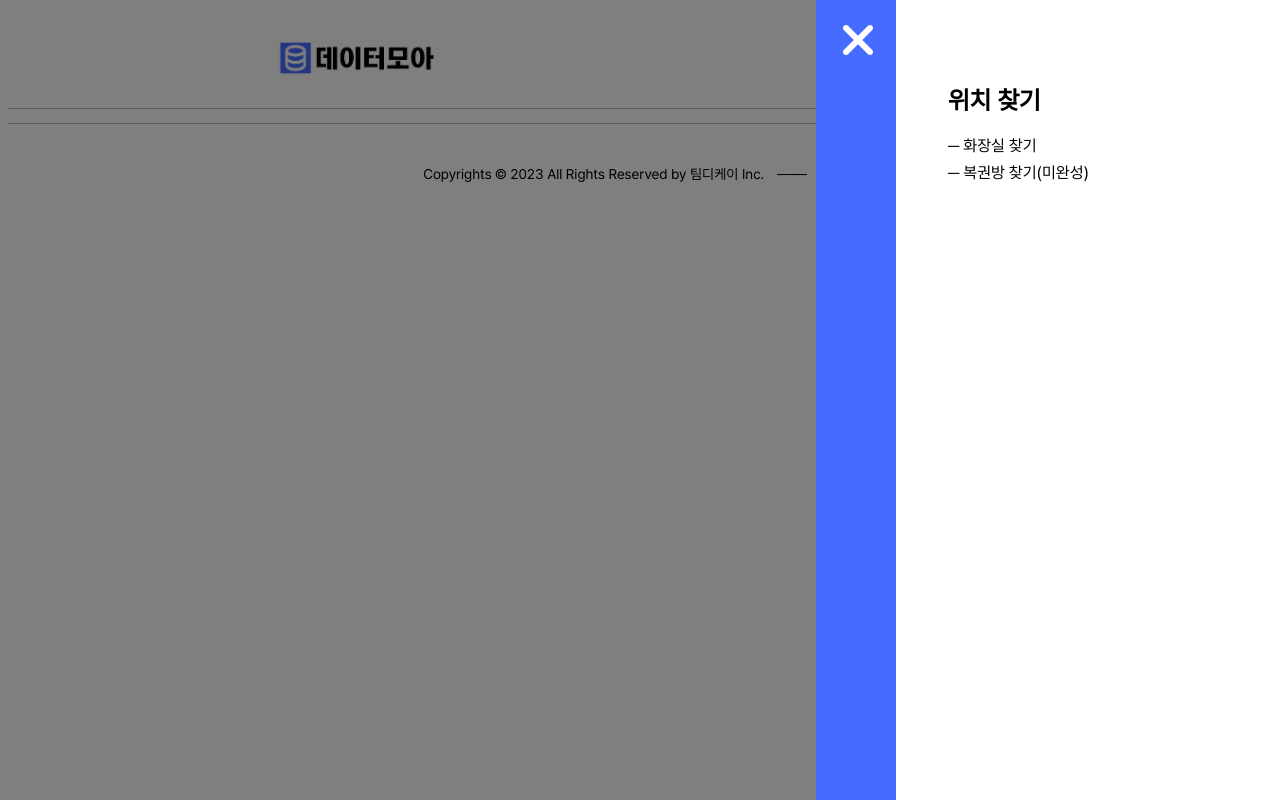
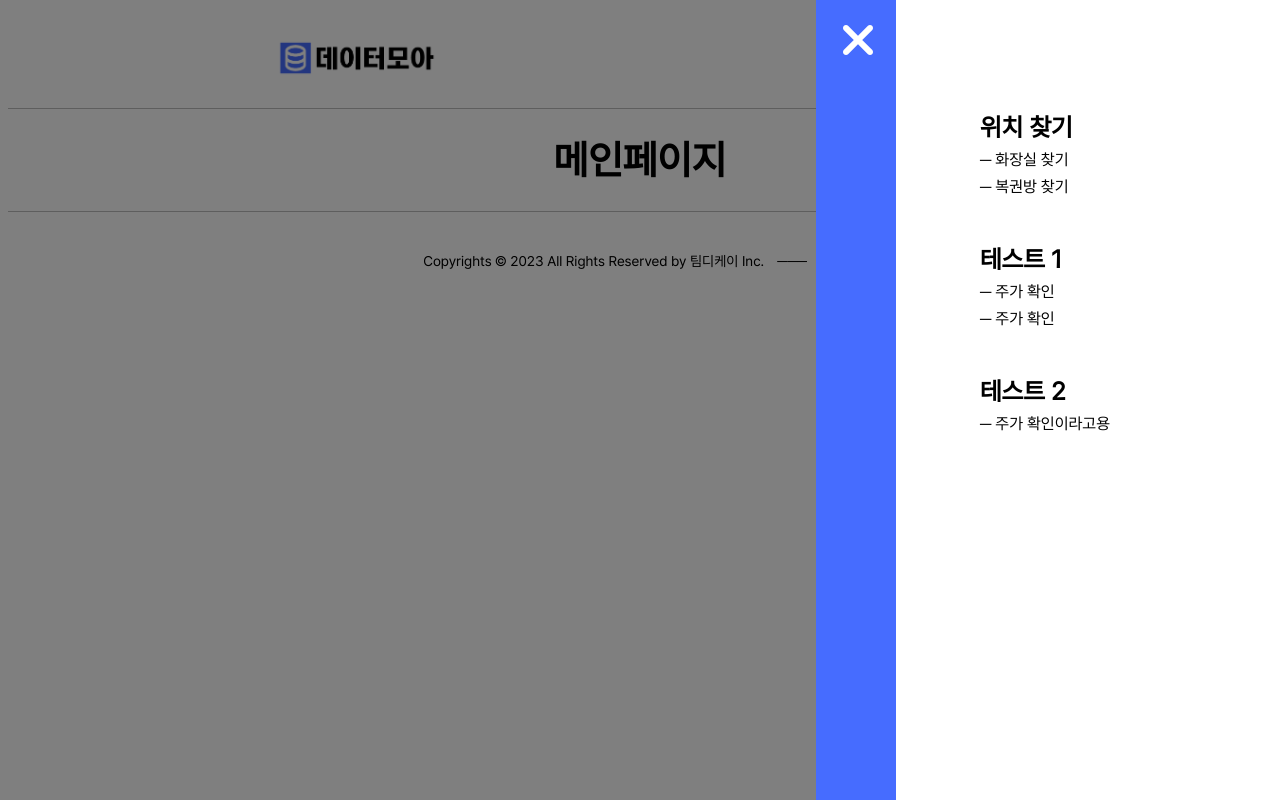
Before and after one commit to dev-meryoung/datamoa-fe, a React (Create React App) app: page / in a window 1280 px wide. Both pictures are taken after a click on the icon 989 px from the left and 58 px from the top of the page. Built offline with nearby package versions, Linux system fonts and the light colour scheme; the HTML template or start-up script is replaced by a standard one.

Commit message:
데이터모아 메인 페이지(문의 모달 및 axious 통신) 구현 2
진행중

```diff
--- a/src/components/common/VocModal.js
+++ b/src/components/common/VocModal.js
@@ -1,8 +1,5 @@
 import { useEffect, useState } from 'react';
 import styled, { keyframes } from 'styled-components';
-import axios from 'axios';
-
-import { API } from '../../config';
 
 const VocModal = (props) => {
   // 현재 접속한 url의 경로명 확인
--- a/src/components/layout/Layout.js
+++ b/src/components/layout/Layout.js
@@ -1,16 +1,23 @@
 import styled from 'styled-components';
+import { cloneElement } from 'react';
 import MainHeader from '../main/MainHeader';
 import MainFooter from '../main/MainFooter';
 
-const Layout = ({ children }) => {
+const Layout = (props) => {
   // 현재 접속한 url의 경로명 확인
   const nowPathname = window.location.pathname;
   console.log(nowPathname);
 
+  const { children, data } = props;
+
   return (
     <Wrapper>
-      {nowPathname === '/' ? <MainHeader /> : ''}
-      {children}
+      {nowPathname === '/' ? (
+        <MainHeader sideBarMenuData={props.sideBarMenuData} />
+      ) : (
+        ''
+      )}
+      {cloneElement(children, data)}
       {nowPathname === '/' ? <MainFooter /> : ''}
     </Wrapper>
   );
--- a/src/components/main/MainHeader.js
+++ b/src/components/main/MainHeader.js
@@ -8,7 +8,7 @@ import useEscKeyClose from '../../utils/useEscKeyClose';
 
 import MainSideBar from './MainSideBar';
 
-const Header = () => {
+const Header = (props) => {
   // 사이드바 버튼의 클릭을 감지하기 위한 State 값
   const [sideBarClicked, setSideBarClicked] = useState(false);
 
@@ -33,7 +33,11 @@ const Header = () => {
             onClick={sideBarClickedHandler}
           />
         </SideBtnWrapper>
-        <MainSideBar clicked={sideBarClicked} fx={sideBarClickedHandler} />
+        <MainSideBar
+          clicked={sideBarClicked}
+          fx={sideBarClickedHandler}
+          sideBarMenuData={props.sideBarMenuData}
+        />
       </>
     </Wrapper>
   );
--- a/src/components/main/MainSideBar.js
+++ b/src/components/main/MainSideBar.js
@@ -5,6 +5,42 @@ import styled, { keyframes } from 'styled-components';
 const SideBar = (props) => {
   const sideBarClicked = props.clicked;
   const sideBarClickedHandler = props.fx;
+
+  // 사이드바 메뉴를 구성하기 위한 데이터
+  const sideBarMenuData = props.sideBarMenuData;
+
+  // 사이드바 메뉴를 렌더링하기 위한 함수
+  const sideBarMenuListRender = () => {
+    // 사이드바 메뉴의 페이지 타이틀 값을 렌더링하는 함수
+    const sideBarMenuTitle = (data) => {
+      // 타이틀 값을 담기 위한 빈 배열 생성
+      const sideBarMenuTitle = [];
+
+      // for문을 이용해 pageTitle의 개수만큼 반복해 렌더링 후 빈 배열에 추가
+      for (let i = 0; i < data.pageTitle.length; i++) {
+        sideBarMenuTitle.push(
+          <SideBarMenuTitle>
+            ─ <Link to={data.pageUrl[i]}>{data.pageTitle[i]}</Link>
+          </SideBarMenuTitle>
+        );
+      }
+
+      // 타이틀 값이 담긴 배열을 리턴
+      return sideBarMenuTitle;
+    };
+
+    // 최종 사이드바 메뉴 리스트를 렌더링해 리턴
+    const sideBarMenuList = sideBarMenuData.map((data) => {
+      return (
+        <>
+          <SideBarMenuCategory>{data.categoryTitle}</SideBarMenuCategory>
+          {sideBarMenuTitle(data)}
+        </>
+      );
+    });
+
+    return sideBarMenuList;
+  };
 
   // 사이드바를 닫기 위한 State 값
   const [closeSideBar, setCloseSideBar] = useState('none');
@@ -29,25 +65,17 @@ const SideBar = (props) => {
   return (
     <>
       <SideBarBackground onClick={closeSideBarHandler} display={closeSideBar} />
-      <SideMenu display={closeSideBar}>
-        <SideBtnWrapper>
+      <SideBarMenu display={closeSideBar}>
+        <SideBarBtnWrapper>
           <SideXBtn
             className="fa-solid fa-xmark fa-3x"
             onClick={closeSideBarHandler}
           />
-        </SideBtnWrapper>
-        <SideMenuList>
-          <ul>
-            <SideMenuCategory>위치 찾기</SideMenuCategory>
-            <SideMenuTitle>
-              ─ <Link to="/toilet">화장실 찾기</Link>
-            </SideMenuTitle>
-            <SideMenuTitle>
-              ─ <Link to="/">복권방 찾기(미완성)</Link>
-            </SideMenuTitle>
-          </ul>
-        </SideMenuList>
-      </SideMenu>
+        </SideBarBtnWrapper>
+        <SideBarMenuWrapper>
+          <SideBarMenuList>{sideBarMenuListRender()}</SideBarMenuList>
+        </SideBarMenuWrapper>
+      </SideBarMenu>
     </>
   );
 };
@@ -73,7 +101,7 @@ const SideBarBackground = styled.div`
   animation: ${animation} 500ms ease;
 `;
 
-const SideMenu = styled.div`
+const SideBarMenu = styled.div`
   display: ${(props) => props.display || 'flex'};
   position: fixed;
   width: 30%;
@@ -86,7 +114,7 @@ const SideMenu = styled.div`
   animation: ${animation} 500ms ease;
 `;
 
-const SideBtnWrapper = styled.div`
+const SideBarBtnWrapper = styled.div`
   position: relative;
   top: 1rem;
   left: -3.5rem;
@@ -100,13 +128,18 @@ const SideXBtn = styled.i`
   }
 `;
 
-const SideMenuList = styled.div`
+const SideBarMenuWrapper = styled.div`
   display: flex;
   margin-top: 3rem;
-  margin-left: 1rem;
+  margin-left: 3rem;
 `;
 
-const SideMenuCategory = styled.h2``;
-const SideMenuTitle = styled.li``;
+const SideBarMenuList = styled.ul``;
+
+const SideBarMenuCategory = styled.h2`
+  margin-top: 3rem;
+  margin-bottom: 0;
+`;
+const SideBarMenuTitle = styled.li``;
 
 export default SideBar;
--- a/src/config.js
+++ b/src/config.js
@@ -1,4 +1,4 @@
-const BASE_URL = 'http://172.30.1.55:3000';
+const BASE_URL = 'http://192.168.195.43:3000';
 
 export const API = {
   CATEGORY: `${BASE_URL}/category`,
--- a/src/pages/DataMoa.js
+++ b/src/pages/DataMoa.js
@@ -1,19 +1,11 @@
 import styled from 'styled-components';
 import axios from 'axios';
-
 import { API } from '../config';
 
 import Layout from '../components/layout/Layout';
 
 const DataMoa = () => {
-  // AXIOS 통신을 이용해 메인 페이지 UI 구현에 필요한 데이터를 가져와 get 함수에 연결
-
-  // axios
-  //   .get(API.CATEGORY)
-  //   .then((response) => response.data)
-  //   .then((data) => console.log(data.result));
-  // 결과
-  const cResult = [
+  const categoryData = [
     {
       categoryId: 1,
       categoryTitle: '위치 찾기',
@@ -35,14 +27,18 @@ const DataMoa = () => {
         },
       ],
     },
+    {
+      categoryId: 3,
+      categoryTitle: '테스트 2',
+      pageIdArray: [
+        {
+          pageId: 4,
+        },
+      ],
+    },
   ];
 
-  // axios
-  //   .get(API.SUBPAGE)
-  //   .then((response) => response.data)
-  //   .then((data) => console.log(data.result));
-  // 결과
-  const sResult = [
+  const subPageData = [
     {
       pageId: 1,
       pageTitle: '화장실 찾기',
@@ -64,13 +60,52 @@ const DataMoa = () => {
       pageDescription: '주식 확인 페이지 설명입니다.',
       categoryId: 2,
     },
+    {
+      pageId: 4,
+      pageTitle: '주가 확인이라고용',
+      pageUrl: '/stock',
+      pageDescription: '주식 확인 페이지 설명입니다.',
+      categoryId: 3,
+    },
+    {
+      pageId: 5,
+      pageTitle: '주가 확인',
+      pageUrl: '/stock',
+      pageDescription: '주식 확인 페이지 설명입니다.',
+      categoryId: 2,
+    },
   ];
 
+  // 사이드바 메뉴를 구성하기 위한 데이터를 가공하는 함수
+  const getSideBarMenuData = (categoryData, subPageData) => {
+    const sideBarMenuData = [];
+
+    categoryData.forEach((ce) => {
+      const sideBarMenu = {
+        categoryId: '',
+        categoryTitle: '',
+        pageTitle: [],
+        pageUrl: [],
+      };
+      sideBarMenu.categoryId = ce.categoryId;
+      sideBarMenu.categoryTitle = ce.categoryTitle;
+      subPageData.forEach((se) => {
+        if (se.categoryId === ce.categoryId) {
+          sideBarMenu.pageTitle.push(se.pageTitle);
+          sideBarMenu.pageUrl.push(se.pageUrl);
+        }
+      });
+      sideBarMenuData.push(sideBarMenu);
+    });
+
+    return sideBarMenuData;
+  };
+
   return (
-    <Layout>
+    <Layout sideBarMenuData={getSideBarMenuData(categoryData, subPageData)}>
       <Wrapper>
         <Content>
-          <p>{}</p>
+          <h1>메인페이지</h1>
         </Content>
       </Wrapper>
     </Layout>
```
